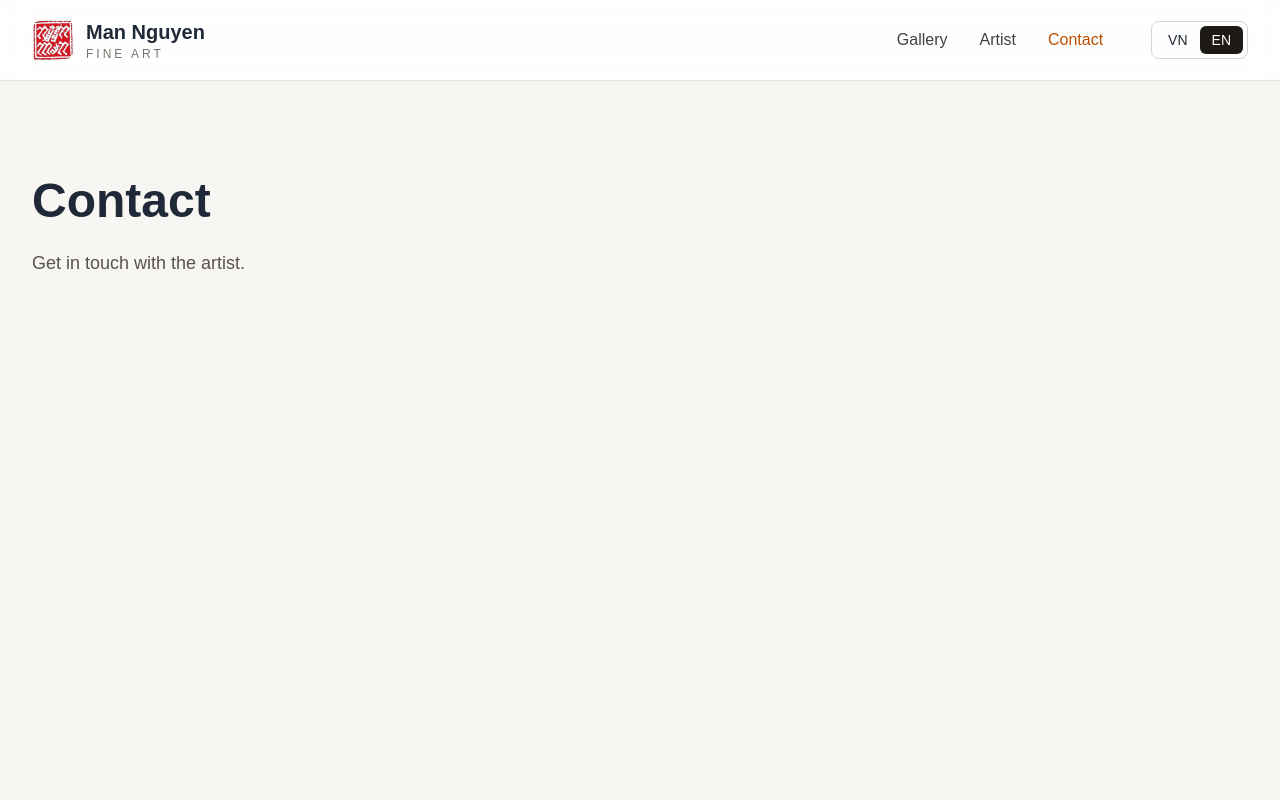
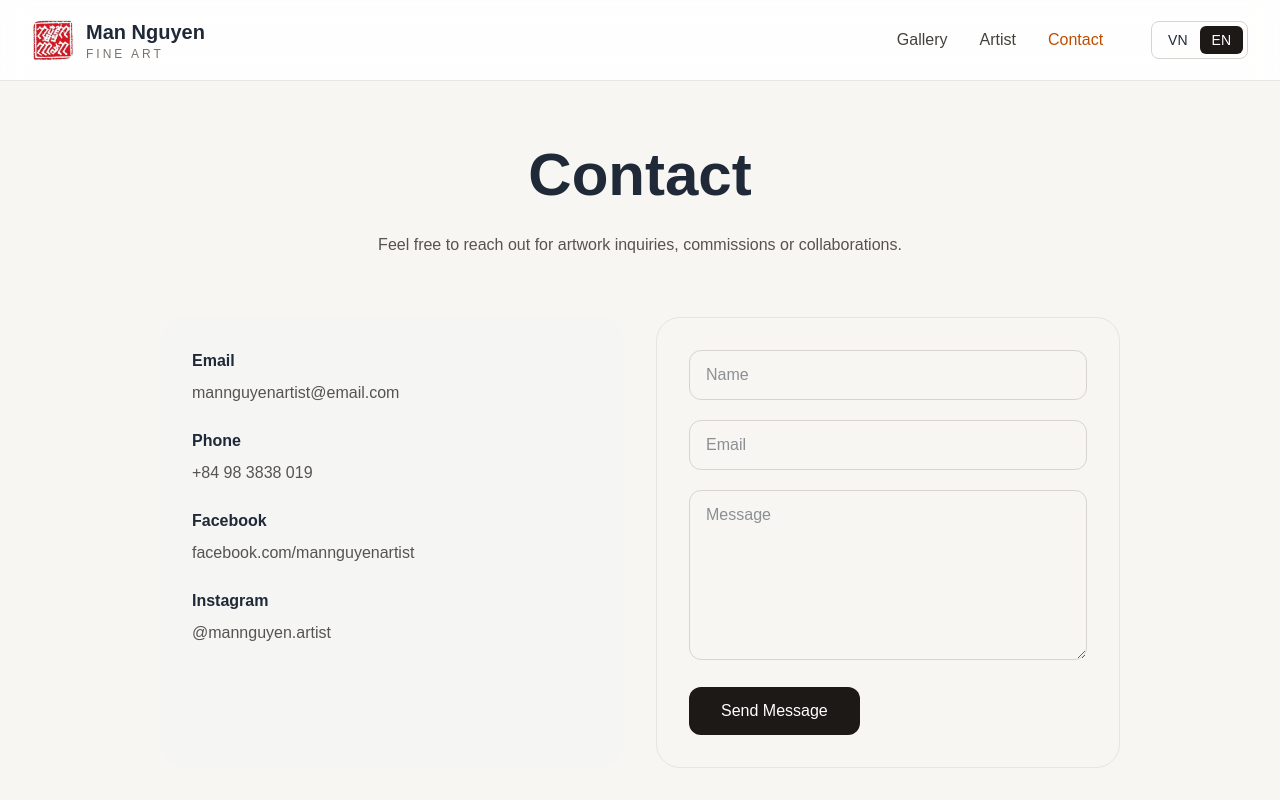
Before and after one commit to NguyenSonNhut/man-nguyen-artist, a Next.js app: page /en/contact in a window 1280 px wide. Shown: the top 800 px of the page. Built offline with nearby package versions, Linux system fonts and the light colour scheme.

Commit message:
Update Contact page

```diff
--- a/app/[locale]/contact/page.tsx
+++ b/app/[locale]/contact/page.tsx
@@ -1,24 +1,65 @@
+import type { Metadata } from "next";
+
+import ContactForm from "@/components/contact/ContactForm";
+import { contactInformation } from "@/data/contact";
 import { Locale, dictionaries } from "@/lib/i18n/dictionary";
+
+export const metadata: Metadata = {
+  title: "Contact",
+};
 
 type Props = {
   params: Promise<{
     locale: string;
   }>;
 };
-export const metadata = {
-  title: "Contact",
-};
 
 export default async function ContactPage({ params }: Props) {
   const { locale } = await params;
+
   const currentLocale = locale as Locale;
+
   const t = dictionaries[currentLocale].contact;
 
   return (
-    <main className="mx-auto min-h-screen max-w-7xl px-8 py-24">
-      <h1 className="text-5xl font-bold">{t.title}</h1>
+    <main className="mx-auto max-w-5xl px-5 py-16 sm:px-6 lg:px-8">
+      <div className="text-center">
+        <h1 className="text-4xl font-bold lg:text-6xl">
+          {t.title}
+        </h1>
 
-      <p className="mt-6 text-lg text-stone-600">{t.description}</p>
+        <p className="mx-auto mt-6 max-w-2xl leading-8 text-stone-600">
+          {t.description}
+        </p>
+      </div>
+
+      <div className="mt-14 grid gap-8 lg:grid-cols-2">
+
+        {/* Contact Info */}
+
+        <div className="space-y-6 rounded-3xl bg-stone-100 p-8">
+
+          {contactInformation.map((item) => (
+
+            <div key={item.key}>
+
+              <h3 className="font-semibold">
+                {t.information[item.key as keyof typeof t.information]}
+              </h3>
+
+              <p className="mt-2 break-all text-stone-600">
+                {item.value}
+              </p>
+
+            </div>
+
+          ))}
+
+        </div>
+
+        <ContactForm locale={currentLocale} />
+
+      </div>
     </main>
   );
 }
--- /dev/null
+++ b/app/api/contact/route.ts
@@ -0,0 +1,52 @@
+import { NextResponse } from "next/server";
+import { Resend } from "resend";
+
+const resend = new Resend(process.env.RESEND_API_KEY);
+
+export async function POST(req: Request) {
+  try {
+    const body = await req.json();
+
+    const {
+      name,
+      email,
+      message,
+    } = body;
+
+    await resend.emails.send({
+      from: "Gallery Contact <onboarding@resend.dev>",
+      to: process.env.CONTACT_EMAIL!,
+      subject: `New message from ${name}`,
+      replyTo: email,
+
+      html: `
+        <h2>New Contact Message</h2>
+
+        <p><strong>Name:</strong> ${name}</p>
+
+        <p><strong>Email:</strong> ${email}</p>
+
+        <hr/>
+
+        <p>${message}</p>
+      `,
+    });
+
+    return NextResponse.json({
+      success: true,
+    });
+
+ } catch (error) {
+  console.error("RESEND ERROR:", error);
+
+  return NextResponse.json(
+    {
+      success: false,
+      error: String(error),
+    },
+    {
+      status: 500,
+    }
+  );
+}
+}
--- /dev/null
+++ b/components/contact/ContactForm.tsx
@@ -0,0 +1,121 @@
+"use client";
+
+import { useState } from "react";
+
+import { Locale, dictionaries } from "@/lib/i18n/dictionary";
+
+type Props = {
+  locale: Locale;
+};
+
+export default function ContactForm({
+  locale,
+}: Props) {
+
+  const t = dictionaries[locale].contact;
+
+  const [loading, setLoading] = useState(false);
+
+  const [success, setSuccess] = useState(false);
+
+  const [error, setError] = useState(false);
+
+  async function handleSubmit(
+    e: React.FormEvent<HTMLFormElement>
+  ) {
+
+    e.preventDefault();
+
+    setLoading(true);
+    setSuccess(false);
+    setError(false);
+
+    const form = new FormData(e.currentTarget);
+
+    const body = {
+      name: form.get("name"),
+      email: form.get("email"),
+      message: form.get("message"),
+    };
+
+    try {
+
+      const res = await fetch("/api/contact", {
+        method: "POST",
+
+        headers: {
+          "Content-Type": "application/json",
+        },
+
+        body: JSON.stringify(body),
+      });
+
+      if (!res.ok) throw new Error();
+
+      setSuccess(true);
+
+      e.currentTarget.reset();
+
+    } catch {
+
+      setError(true);
+
+    } finally {
+
+      setLoading(false);
+
+    }
+  }
+
+  return (
+
+    <form
+      onSubmit={handleSubmit}
+      className="space-y-5 rounded-3xl border border-stone-200 p-8"
+    >
+
+      <input
+        name="name"
+        required
+        placeholder={t.form.name}
+        className="w-full rounded-xl border border-stone-300 px-4 py-3 outline-none transition focus:border-stone-900"
+      />
+
+      <input
+        name="email"
+        type="email"
+        required
+        placeholder={t.form.email}
+        className="w-full rounded-xl border border-stone-300 px-4 py-3 outline-none transition focus:border-stone-900"
+      />
+
+      <textarea
+        name="message"
+        required
+        rows={6}
+        placeholder={t.form.message}
+        className="w-full rounded-xl border border-stone-300 px-4 py-3 outline-none transition focus:border-stone-900"
+      />
+
+      <button
+        disabled={loading}
+        className="rounded-xl bg-stone-900 px-8 py-3 text-white transition hover:bg-stone-700 disabled:opacity-60"
+      >
+        {loading ? "Sending..." : t.form.submit}
+      </button>
+
+      {success && (
+        <p className="text-sm text-green-600">
+          Message sent successfully.
+        </p>
+      )}
+
+      {error && (
+        <p className="text-sm text-red-600">
+          Something went wrong.
+        </p>
+      )}
+
+    </form>
+  );
+}
--- a/data/artist.ts
+++ b/data/artist.ts
@@ -0,0 +1,23 @@
+export type ArtistGalleryItem = {
+  image: string;
+  alt: string;
+  aspect: "portrait" | "square" | "wide";
+};
+
+export const artistGallery: ArtistGalleryItem[] = [
+  {
+    image: "/images/artist/den-trang.webp",
+    alt: "Studio Portrait",
+    aspect: "portrait",
+  },
+  {
+    image: "/images/artist/aocam-doinon.webp",
+    alt: "Painting Session",
+    aspect: "square",
+  },
+  {
+    image: "/images/artist/dung-dua-tuong.webp",
+    alt: "Exhibition",
+    aspect: "wide",
+  },
+];
--- /dev/null
+++ b/data/contact.ts
@@ -0,0 +1,23 @@
+export type ContactItem = {
+  key: string;
+  value: string;
+};
+
+export const contactInformation: ContactItem[] = [
+  {
+    key: "email",
+    value: "mannguyenartist@email.com",
+  },
+  {
+    key: "phone",
+    value: "+84 98 3838 019",
+  },
+  {
+    key: "facebook",
+    value: "facebook.com/mannguyenartist",
+  },
+  {
+    key: "instagram",
+    value: "@mannguyen.artist",
+  },
+];
--- a/data/locales/en.ts
+++ b/data/locales/en.ts
@@ -59,15 +59,58 @@ const en = {
   },
 
   artist: {
-    title: "Artist",
-    description: "Biography and artistic journey.",
+    badge: "Fine Artist",
+
+    title: "Man Nguyen",
+
+    description:
+      "Vietnamese Fine Artist specializing in oil painting, watercolor, sketches and landscapes.",
+
+    statementTitle: "Artist Statement",
+
+    statement:
+      "Every painting is a conversation between memory, light and emotion. Through oil painting, watercolor and sketches, I seek to preserve the quiet beauty of Vietnamese life.",
+
+    specialities: [
+      {
+        title: "Oil Painting",
+        description: "Rich colors and expressive brushwork.",
+      },
+      {
+        title: "Watercolor",
+        description: "Soft and emotional watercolor artworks.",
+      },
+      {
+        title: "Sketch",
+        description: "Portrait and ink drawing studies.",
+      },
+      {
+        title: "Landscape",
+        description: "Vietnamese countryside and daily life.",
+      },
+    ],
   },
 
   contact: {
     title: "Contact",
-    description: "Get in touch with the artist.",
+
+    description:
+      "Feel free to reach out for artwork inquiries, commissions or collaborations.",
+
+    information: {
+      email: "Email",
+      phone: "Phone",
+      facebook: "Facebook",
+      instagram: "Instagram",
+    },
+
+    form: {
+      name: "Name",
+      email: "Email",
+      message: "Message",
+      submit: "Send Message",
+    },
   },
-
   common: {
     available: "Available",
     sold: "Sold",
--- a/data/locales/vi.ts
+++ b/data/locales/vi.ts
@@ -54,13 +54,56 @@ const vi = {
   },
 
   artist: {
-    title: "Họa sĩ",
-    description: "Tiểu sử và hành trình nghệ thuật.",
+    badge: "Họa sĩ",
+
+    title: "Nguyễn Mẫn",
+
+    description:
+      "Nguyễn Mẫn là họa sĩ chuyên sáng tác tranh sơn dầu, màu nước, ký họa và phong cảnh Việt Nam.",
+
+    statementTitle: "Tuyên ngôn nghệ thuật",
+
+    statement:
+      "Mỗi tác phẩm đều là sự kết nối giữa ký ức, ánh sáng và cảm xúc. Qua tranh sơn dầu, màu nước và ký họa, tôi mong muốn lưu giữ vẻ đẹp bình dị của cuộc sống Việt Nam.",
+
+    specialities: [
+      {
+        title: "Sơn dầu",
+        description: "Tranh sơn dầu giàu cảm xúc và màu sắc.",
+      },
+      {
+        title: "Màu nước",
+        description: "Những bức tranh nhẹ nhàng, tinh tế.",
+      },
+      {
+        title: "Ký họa",
+        description: "Chân dung và ký họa bút sắt.",
+      },
+      {
+        title: "Phong cảnh",
+        description: "Phong cảnh và cuộc sống Việt Nam.",
+      },
+    ],
   },
 
   contact: {
     title: "Liên hệ",
-    description: "Kết nối với họa sĩ.",
+
+    description: "Liên hệ để trao đổi về tác phẩm, đặt tranh hoặc hợp tác.",
+
+    information: {
+      email: "Email",
+      phone: "Điện thoại",
+      facebook: "Facebook",
+      instagram: "Instagram",
+    },
+
+    form: {
+      name: "Họ và tên",
+      email: "Email",
+      message: "Nội dung",
+      submit: "Gửi liên hệ",
+    },
   },
 
   common: {
--- a/package.json
+++ b/package.json
@@ -11,7 +11,8 @@
   "dependencies": {
     "next": "16.2.10",
     "react": "19.2.4",
-    "react-dom": "19.2.4"
+    "react-dom": "19.2.4",
+    "resend": "^6.17.2"
   },
   "devDependencies": {
     "@tailwindcss/postcss": "^4",
```
Also changed, not shown: app/[locale]/artist/page.tsx (+116 -7 lines), 1 other file (tests, documents, lock files or other folders).
